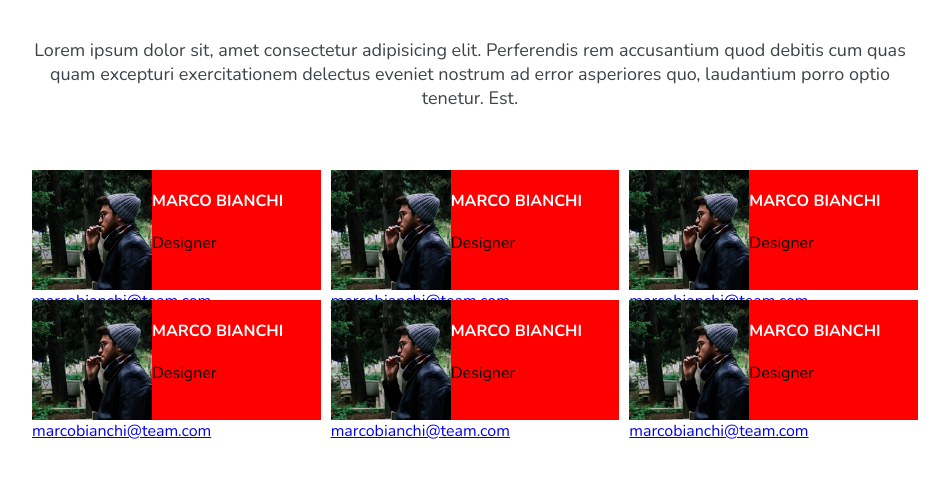
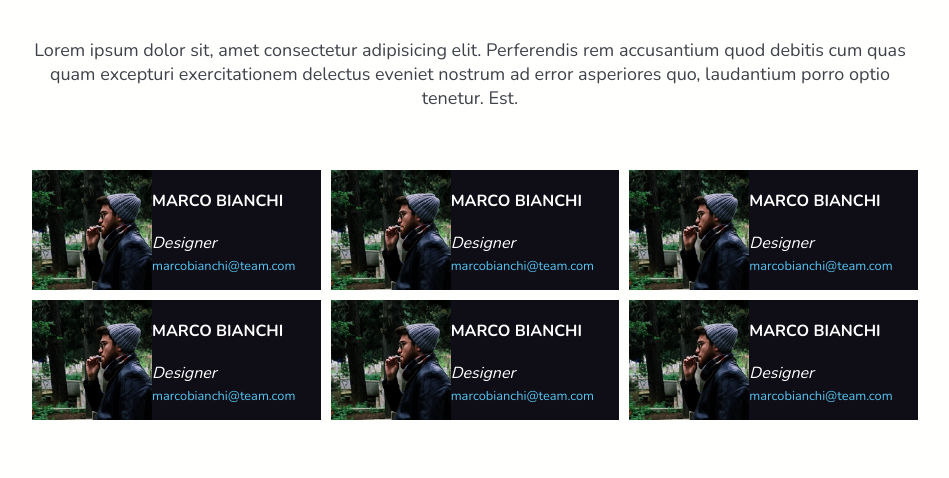
Before and after one commit to Mario-Arista/html-css-float-cards, a plain HTML site: page index.html in a window 1280 px wide. Shown: the part 88-566 px from the top of the page, without its empty margins (170-1119 px from the left). Drawn offline with nearby package versions, Linux system fonts and the light colour scheme.

Commit message:
some style and indentations corrections

```diff
--- a/css/style.css
+++ b/css/style.css
@@ -5,6 +5,12 @@
     margin: 0;
     box-sizing: border border-box;
     font-family: 'Nunito', sans-serif;
+}
+
+/* Color background landing */
+
+body {
+background-color: #FFFFFE;
 }
 
 /* Rules for Header and Main */
@@ -43,12 +49,6 @@ section > p {
 
 /* Cards sections*/
 
-.clearfix::after {
-    content: '';
-    display: table;
-    clear: both;
-}
-
 .business-card {
     width: calc(100% / 3 - 10px);
     height: 120px;
@@ -58,7 +58,13 @@ section > p {
     margin-left: 10px;
     margin-bottom: 10px;
 
-    background-color: red;
+    background-color: #0F0E17;
+}
+
+.clearfix::after {
+    content: '';
+    display: table;
+    clear: both;
 }
 
 /* Style Business cards */
@@ -74,3 +80,14 @@ section > p {
     padding: 20px;
 
 }
+
+.business-role {
+    color: white;
+    font-style: italic;
+}
+
+a:last-child {
+    color:#57C4F0;
+    text-decoration: none;
+    font-size: 0.8em;
+}
--- a/index.html
+++ b/index.html
@@ -35,6 +35,7 @@
         <!-- Second section with business cards -->
 
         <section class="row-cards clearfix">
+
             <div class="business-card">
                 <img class="img-card" src="./img/male1.png" alt="Foto di Marco Bianchi">
                 <div class="name">MARCO BIANCHI</div>
@@ -42,7 +43,6 @@
                 <a href="https://www.calciomercato.com">marcobianchi@team.com</a>
             </div>
 
-            <section class="row-cards clearfix">
             <div class="business-card">
                 <img class="img-card" src="./img/male1.png" alt="Foto di Marco Bianchi">
                 <div class="name">MARCO BIANCHI</div>
@@ -50,7 +50,6 @@
                 <a href="https://www.calciomercato.com">marcobianchi@team.com</a>
             </div>
 
-                <section class="row-cards clearfix">
             <div class="business-card">
                 <img class="img-card" src="./img/male1.png" alt="Foto di Marco Bianchi">
                 <div class="name">MARCO BIANCHI</div>
@@ -58,7 +57,6 @@
                 <a href="https://www.calciomercato.com">marcobianchi@team.com</a>
             </div>
 
-                    <section class="row-cards clearfix">
             <div class="business-card">
                 <img class="img-card" src="./img/male1.png" alt="Foto di Marco Bianchi">
                 <div class="name">MARCO BIANCHI</div>
@@ -66,7 +64,6 @@
                 <a href="https://www.calciomercato.com">marcobianchi@team.com</a>
             </div>
 
-                        <section class="row-cards clearfix">
             <div class="business-card">
                 <img class="img-card" src="./img/male1.png" alt="Foto di Marco Bianchi">
                 <div class="name">MARCO BIANCHI</div>
@@ -74,7 +71,6 @@
                 <a href="https://www.calciomercato.com">marcobianchi@team.com</a>
             </div>
 
-                            <section class="row-cards clearfix">
             <div class="business-card">
                 <img class="img-card" src="./img/male1.png" alt="Foto di Marco Bianchi">
                 <div class="name">MARCO BIANCHI</div>
@@ -82,12 +78,7 @@
                 <a href="https://www.calciomercato.com">marcobianchi@team.com</a>
             </div>
 
-
         </section>
-
-
-
-
 
     </main>
 
```
Lines whose indentation alone changed are shown as unchanged.
